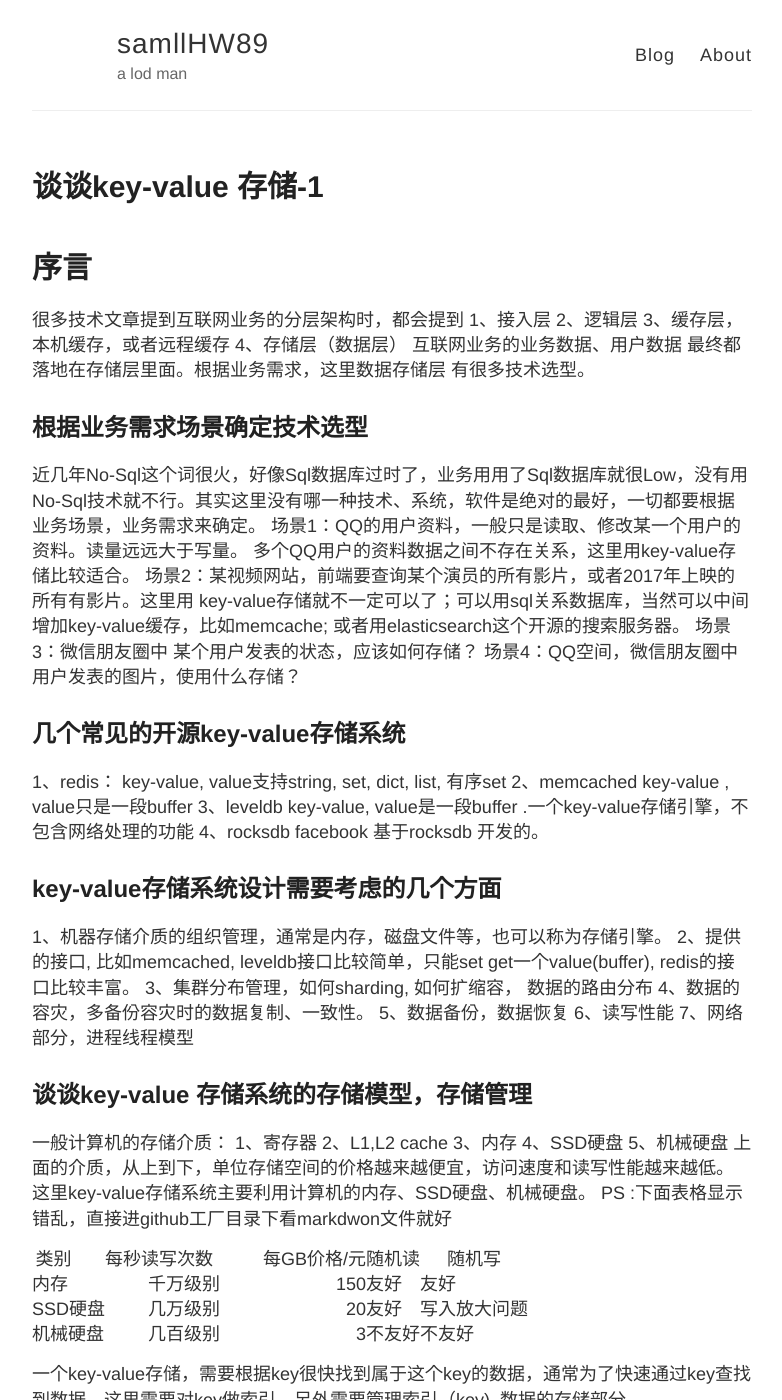
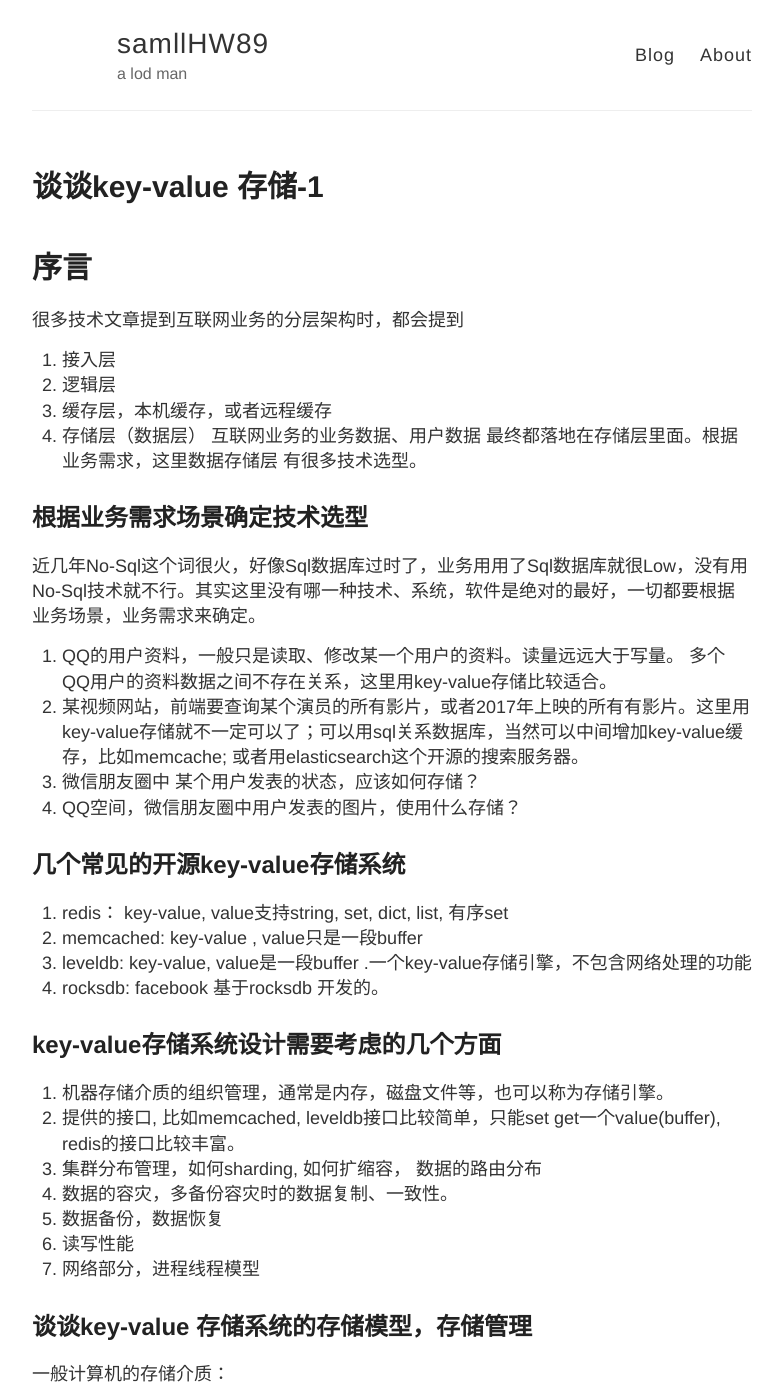
Before and after one commit to smallHW89/smallHW89.github.io, a Jekyll site: the page built from _posts/2017-03-08-key-value-a.md, in a window 1280 px wide and 1400 px high. Shown: the whole window, without its empty margins (248-1030 px from the left). Built offline with Jekyll 4.4.1, drawn with Linux system fonts in a browser that asks for light colours; our own code applies the rules of GitHub Pages for plain Markdown files; comment, search, counter and statistics services are not loaded; some of the changed text lies outside the part shown.

Commit message:
Update 2017-03-08-key-value-a.md

```diff
--- a/_posts/2017-03-08-key-value-a.md
+++ b/_posts/2017-03-08-key-value-a.md
@@ -6,48 +6,51 @@ title: 谈谈key-value 存储-1
 
 # 序言
 很多技术文章提到互联网业务的分层架构时，都会提到
-1、接入层
-2、逻辑层
-3、缓存层，本机缓存，或者远程缓存
-4、存储层（数据层）
+1. 接入层
+2. 逻辑层
+3. 缓存层，本机缓存，或者远程缓存
+4. 存储层（数据层）
 互联网业务的业务数据、用户数据 最终都落地在存储层里面。根据业务需求，这里数据存储层 有很多技术选型。
 
 ## 根据业务需求场景确定技术选型
 近几年No-Sql这个词很火，好像Sql数据库过时了，业务用用了Sql数据库就很Low，没有用No-Sql技术就不行。其实这里没有哪一种技术、系统，软件是绝对的最好，一切都要根据业务场景，业务需求来确定。
-场景1：QQ的用户资料，一般只是读取、修改某一个用户的资料。读量远远大于写量。 多个QQ用户的资料数据之间不存在关系，这里用key-value存储比较适合。
-场景2：某视频网站，前端要查询某个演员的所有影片，或者2017年上映的所有有影片。这里用 key-value存储就不一定可以了；可以用sql关系数据库，当然可以中间增加key-value缓存，比如memcache; 或者用elasticsearch这个开源的搜索服务器。
-场景3：微信朋友圈中 某个用户发表的状态，应该如何存储？
-场景4：QQ空间，微信朋友圈中用户发表的图片，使用什么存储？
+1. QQ的用户资料，一般只是读取、修改某一个用户的资料。读量远远大于写量。 多个QQ用户的资料数据之间不存在关系，这里用key-value存储比较适合。
+2. 某视频网站，前端要查询某个演员的所有影片，或者2017年上映的所有有影片。这里用 key-value存储就不一定可以了；可以用sql关系数据库，当然可以中间增加key-value缓存，比如memcache; 或者用elasticsearch这个开源的搜索服务器。
+3. 微信朋友圈中 某个用户发表的状态，应该如何存储？
+4. QQ空间，微信朋友圈中用户发表的图片，使用什么存储？
 
 ## 几个常见的开源key-value存储系统
-1、redis：
+1. redis：
 key-value, value支持string, set, dict, list,  有序set
-2、memcached
+2. memcached:
 key-value , value只是一段buffer
-3、leveldb
+3. leveldb:
 key-value, value是一段buffer .一个key-value存储引擎，不包含网络处理的功能
-4、rocksdb
+4. rocksdb:
 facebook 基于rocksdb 开发的。
 
 ## key-value存储系统设计需要考虑的几个方面
-1、机器存储介质的组织管理，通常是内存，磁盘文件等，也可以称为存储引擎。
-2、提供的接口, 比如memcached, leveldb接口比较简单，只能set get一个value(buffer), redis的接口比较丰富。
-3、集群分布管理，如何sharding, 如何扩缩容， 数据的路由分布
-4、数据的容灾，多备份容灾时的数据复制、一致性。
-5、数据备份，数据恢复
-6、读写性能
-7、网络部分，进程线程模型
+1. 机器存储介质的组织管理，通常是内存，磁盘文件等，也可以称为存储引擎。
+2. 提供的接口, 比如memcached, leveldb接口比较简单，只能set get一个value(buffer), redis的接口比较丰富。
+3. 集群分布管理，如何sharding, 如何扩缩容， 数据的路由分布
+4. 数据的容灾，多备份容灾时的数据复制、一致性。
+5. 数据备份，数据恢复
+6. 读写性能
+7. 网络部分，进程线程模型
 
 ## 谈谈key-value 存储系统的存储模型，存储管理
 一般计算机的存储介质：
-1、寄存器
-2、L1,L2 cache
-3、内存
-4、SSD硬盘
-5、机械硬盘
+1. 寄存器
+2. L1,L2 cache
+3. 内存
+4. SSD硬盘
+5. 机械硬盘
+
 上面的介质，从上到下，单位存储空间的价格越来越便宜，访问速度和读写性能越来越低。
 这里key-value存储系统主要利用计算机的内存、SSD硬盘、机械硬盘。
+
 PS :下面表格显示错乱，直接进github工厂目录下看markdwon文件就好
+
 
 | 类别        | 每秒读写次数           | 每GB价格/元  |随机读  |随机写  |
 | --------- |:---------------------:| ---------------:| ------- | ------- |
```
